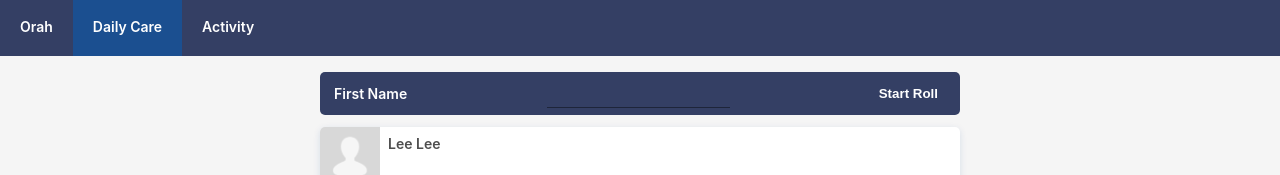
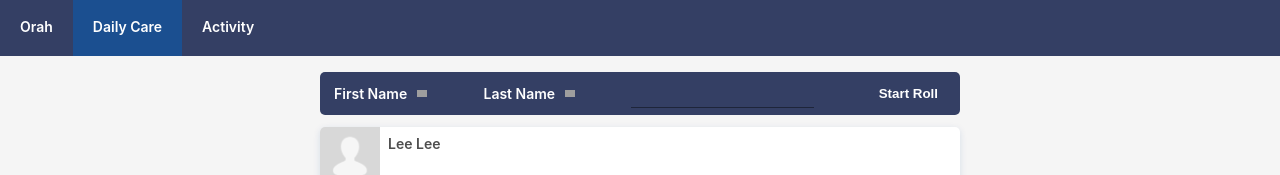
Before and after one commit to sharad1996/student-test-task, a React (Vite) app: page /staff/daily-care in a window 1280 px wide. Shown: the top 175 px of the page. Built offline with nearby package versions, Linux system fonts and the light colour scheme; grey boxes are pictures that could not be loaded.

Commit message:
Sorting is done

```diff
--- /dev/null
+++ b/src/staff-app/daily-care/home-board.css
@@ -0,0 +1,10 @@
+.sorting {
+  display: flex;
+  align-items: center;
+  gap: 10px;
+  cursor: pointer;
+}
+
+.sorting-img {
+  width: 10px
+}
--- a/src/staff-app/daily-care/home-board.page.tsx
+++ b/src/staff-app/daily-care/home-board.page.tsx
@@ -1,7 +1,7 @@
 import React, { useState, useEffect } from "react"
 import styled from "styled-components"
 import Button from "@material-ui/core/ButtonBase"
-import { TextField } from '@material-ui/core';
+import { Box, TextField } from '@material-ui/core';
 import { FontAwesomeIcon } from "@fortawesome/react-fontawesome"
 import { Spacing, BorderRadius, FontWeight } from "shared/styles/styles"
 import { Colors } from "shared/styles/colors"
@@ -12,11 +12,13 @@ import { StudentListTile } from "staff-app/components/student-list-tile/student-
 import { ActiveRollOverlay, ActiveRollAction } from "staff-app/components/active-roll-overlay/active-roll-overlay.component"
 import AppProvider from "providers/AppProvider"
 import { dynamicAscendingSort, dynamicDescendingSort } from "utils";
+import { Student } from 'utils/types';
+import "./home-board.css";
 
 export const HomeBoardPage: React.FC = () => {
   const [isRollMode, setIsRollMode] = useState(false)
   const [students, setStudents] = useState<any>([]);
-  const [sorting, setSorting] = useState({
+  const [sorting, setSorting] = useState<any>({
     firstName: { isAccending: true, name:  'first_name'},
     lastName: { isAccending: true, name: 'last_name'}
   })
@@ -44,7 +46,7 @@ export const HomeBoardPage: React.FC = () => {
     return students.sort(dynamicDescendingSort(sorting[sortFieldName].name));
   }
 
-  const onToolbarAction = (action: ToolbarAction, sortFieldName?: string) => {
+  const onToolbarAction = (action: ToolbarAction, sortFieldName: string = "") => {
 
     if (action === "roll") {
       setIsRollMode(true)
@@ -56,7 +58,7 @@ export const HomeBoardPage: React.FC = () => {
         const updateSorting = {...sorting, [sortFieldName]: {...sorting[sortFieldName], isAccending: false} };
         setSorting(updateSorting);
       } else {
-        const sortedData = getAscendingOrder(sortFieldName);
+        const sortedData = getAscendingOrder(sortFieldName || "");
         setStudents(sortedData);
         const updateSorting = {...sorting, [sortFieldName]: {...sorting[sortFieldName], isAccending: true} };
         setSorting(updateSorting);
@@ -71,7 +73,7 @@ export const HomeBoardPage: React.FC = () => {
   }
 
   const handleSearch = (searchText: string) => {
-    const filteredStudents = students.filter(student => {
+    const filteredStudents = students.filter((student: Student) => {
       if (student.first_name.toLocaleLowerCase().includes(searchText) || student.last_name.toLocaleLowerCase().includes(searchText)) {
         return student;
       }
@@ -83,8 +85,8 @@ export const HomeBoardPage: React.FC = () => {
     }
   }
 
-  const updateStudentState = (studentID, state) => {
-    const updatedStudent = students.map(student => {
+  const updateStudentState = (studentID: number | string, state: string) => {
+    const updatedStudent = students.map((student: Student) => {
       if (student.id === studentID) {
         student["state"] = state;
       }
@@ -105,7 +107,7 @@ export const HomeBoardPage: React.FC = () => {
 
         {loadState === "loaded" && students && (
           <>
-            {students.map((s) => (
+            {students.map((s: Student) => (
               <StudentListTile key={s.id} isRollMode={isRollMode} student={s} />
             ))}
           </>
@@ -131,7 +133,22 @@ const Toolbar: React.FC<ToolbarProps> = (props) => {
   const { onItemClick, handleSearch } = props
   return (
     <S.ToolbarContainer>
-      <div onClick={() => onItemClick("sort", "firstName")}>First Name</div>
+      <Box onClick={() => onItemClick("sort", "firstName")}  className="sorting">
+        <Box component="span">First Name</Box>
+        <Box
+          component="img"
+          src="https://www.pngkit.com/png/full/456-4560379_sort-up-and-down-arrows-couple-comments-sort.png"
+          className="sorting-img"
+        />
+      </Box>
+      <Box onClick={() => onItemClick("sort", "lastName")}  className="sorting">
+        <Box component="span">Last Name</Box>
+        <Box
+          component="img"
+          src="https://www.pngkit.com/png/full/456-4560379_sort-up-and-down-arrows-couple-comments-sort.png"
+          className="sorting-img"
+        />
+      </Box>
       <div>
       <TextField
         size="small"
--- /dev/null
+++ b/src/utils/types.tsx
@@ -0,0 +1,6 @@
+export interface Student {
+  id: number;
+  first_name: string;
+  last_name: string;
+  state?: string;
+}
```
Also changed, not shown: src/providers/AppProvider.tsx (+1 -6 lines).
